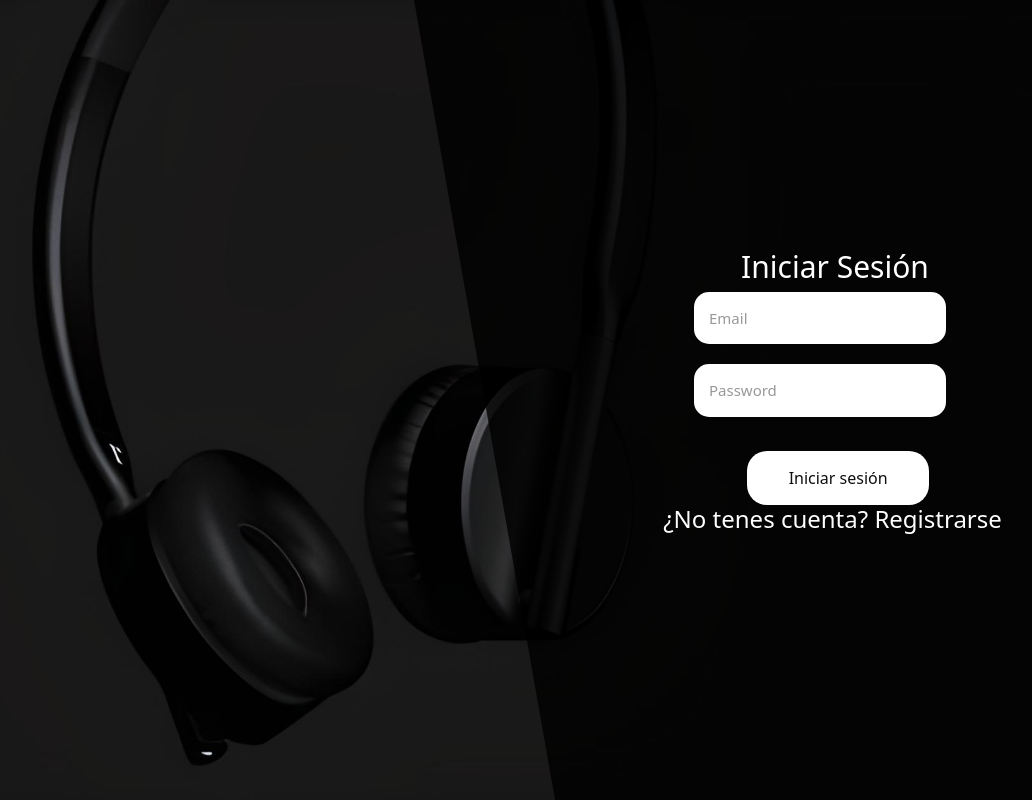
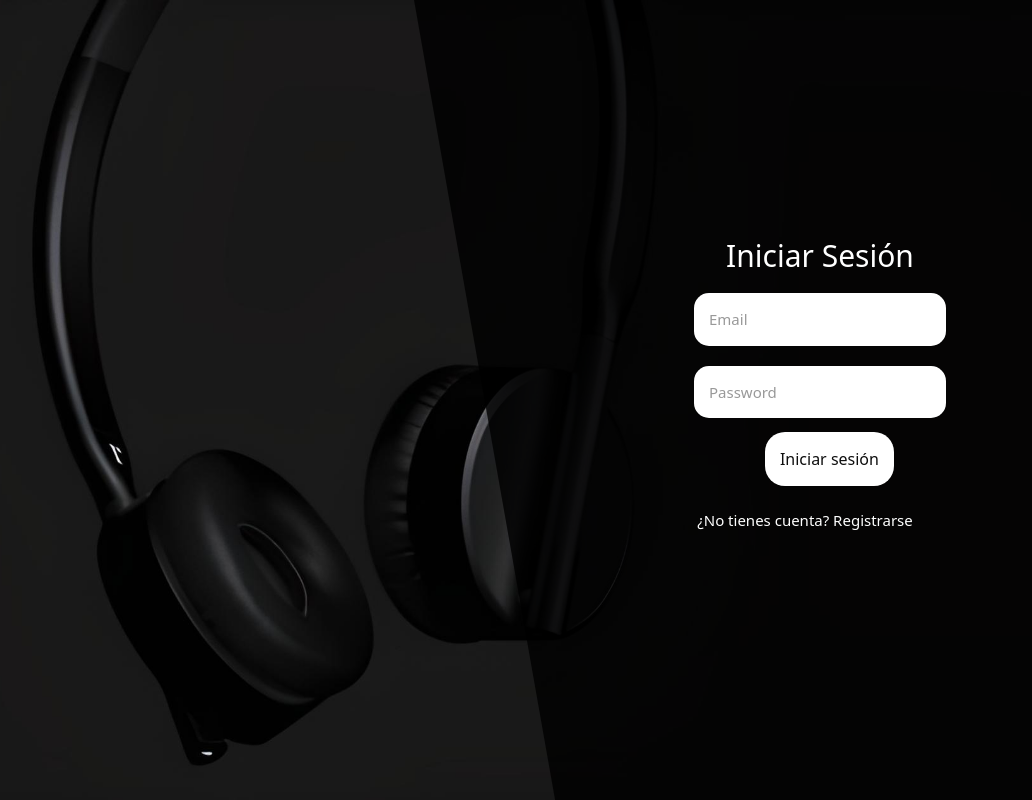
Before and after one commit to Agustinaa01/PL-Final-Front, a React (Create React App) app: page /login in a window 1280 px wide. Shown: the whole page, without its empty margins (160-1192 px from the left). Built offline with nearby package versions, Linux system fonts and the light colour scheme; the HTML template or start-up script is replaced by a standard one.

Commit message:
cambios login/register

```diff
--- a/src/components/login/Login.css
+++ b/src/components/login/Login.css
@@ -1,3 +1,15 @@
+.login {
+  margin: 0;
+  padding: 0;
+  background-color: #0f0f0f;
+  position: absolute;
+  width: 100%;
+  height: 100%;
+  background-image: url("./login.png");
+  background-size: cover;
+  background-repeat: no-repeat;
+  background-attachment: fixed;
+}
 .login {
   margin: 0;
   padding: 0;
@@ -22,7 +34,6 @@
   flex-direction: column;
   justify-content: center;
   align-items: center;
-  padding: 20px;
 }
 
 .login-box::before {
@@ -42,7 +53,7 @@
 .login-box h2 {
   font-size: 30px;
   line-height: 0.5;
-  margin-left: 30px;
+  margin-bottom: 20px;
 }
 
 .login-box input[type="email"],
@@ -55,11 +66,11 @@
   font-size: 15px;
 }
 
-.login-box .signin-button {
-  width: 50%;
-  padding: 15px 5px;
-  font-size: 16px;
-  margin-left: 75px;
+.signup-button {
+  padding: 15px;
+  font-size: 10px;
+  color: white;
+  cursor: pointer;
 }
 
 .login-box input[type="email"]::placeholder,
@@ -67,7 +78,7 @@
   color: #999;
 }
 
-.input-button .signin-button {
+.signin-button {
   background-color: white;
   color: #0f0f0f;
   border: none;
@@ -80,11 +91,6 @@
   color: white;
 }
 
-.signup-button {
-  color: white;
-  cursor: pointer;
-  margin-left: 25px;
-}
 .signup-button:hover {
   text-decoration: underline;
 }
@@ -96,3 +102,83 @@
   margin-top: 0px;
   margin-bottom: 0px;
 }
+
+.login-box {
+  color: white;
+  width: 600px;
+  height: 100vh;
+  position: fixed;
+  right: 0;
+  top: 0;
+  display: flex;
+  flex-direction: column;
+  justify-content: center;
+  align-items: center;
+}
+
+.login-box::before {
+  content: "";
+  background-color: black;
+  position: absolute;
+  width: 700px;
+  height: 1000vh;
+  top: 0;
+  right: 1%;
+  opacity: 0.8;
+  transform-origin: 0 0;
+  z-index: -1;
+  transform: rotate(-10deg);
+}
+
+.login-box h2 {
+  font-size: 30px;
+  line-height: 0.5;
+  margin-bottom: 20px;
+}
+
+.login-box input[type="email"],
+.login-box input[type="password"] {
+  width: 100%;
+  padding: 15px;
+  margin: 10px 0;
+  border: none;
+  border-radius: 15px;
+  font-size: 15px;
+}
+
+.signup-button {
+  padding: 15px;
+  font-size: 10px;
+  color: white;
+  cursor: pointer;
+}
+
+.login-box input[type="email"]::placeholder,
+.login-box input[type="password"]::placeholder {
+  color: #999;
+}
+
+.signin-button {
+  background-color: white;
+  color: #0f0f0f;
+  border: none;
+  border-radius: 20px;
+  cursor: pointer;
+}
+
+.login-box .signin-button:hover {
+  background-color: #0f0f0f;
+  color: white;
+}
+
+.signup-button:hover {
+  text-decoration: underline;
+}
+
+.input-vacio {
+  color: white;
+  text-align: center;
+  margin-left: 35px;
+  margin-top: 0px;
+  margin-bottom: 0px;
+}
--- a/src/components/login/Login.js
+++ b/src/components/login/Login.js
@@ -6,9 +6,9 @@ const LoginForm = () => {
   // estados para el correo electrónico y la contraseña
   const [email, setEmail] = useState("");
   const [password, setPassword] = useState("");
-  const[error,setError] = useState(null);
+  const [error, setError] = useState(null);
 
-  const emailRef= useRef(null);
+  const emailRef = useRef(null);
   const passwordRef = useRef(null);
   const navigate = useNavigate();
 
@@ -26,16 +26,16 @@ const LoginForm = () => {
     let isError = false;
     if (email.length === 0) {
       emailRef.current.focus();
-        setError({...error, emailError: "Por favor complete el email"})
+      setError({ ...error, emailError: "Por favor complete el email" })
       isError = true;
     }
-      if(password.length === 0){
+    if (password.length === 0) {
       passwordRef.current.focus();
-        setError({...error, passwordError: "Por favor complete la contraseña"})
+      setError({ ...error, passwordError: "Por favor complete la contraseña" })
       isError = true;
     }
 
-      if(isError)
+    if (isError)
       return;
 
     alert("Todo bien!");
@@ -59,7 +59,7 @@ const LoginForm = () => {
             ref={emailRef}
           />
           {error?.emailError && <p className="input-vacio">{error.emailError}</p>}
-          <br/>
+          <br />
           <input
             onChange={handlePasswordChange}
             placeholder="Password"
@@ -70,13 +70,12 @@ const LoginForm = () => {
         {error?.passwordError && <p className="input-vacio">{error.passwordError}</p>}
         <br />
         <div className="input-button">
-        <button
-          onClick={handleLoginClick}
-          className="signin-button"
-          type="button">
+          <button onClick={handleLoginClick} className="signin-button" type="button">
             Iniciar sesión
           </button>
-        <h4 className="signup-button" onClick={handleRegister} >¿No tenes cuenta? Registrarse</h4>
+          <h4 className="signup-button" onClick={handleRegister}>
+            ¿No tienes cuenta? Registrarse
+          </h4>
         </div>
       </div>
     </div>
--- a/src/components/register/Register.css
+++ b/src/components/register/Register.css
@@ -42,7 +42,8 @@
 .register-box h2 {
   font-size: 30px;
   line-height: .5;
-  margin-left: 20px;
+  margin-left: 5px;
+  margin-bottom: 20px;
 }
 
 .register-box input[type="email"],
@@ -72,6 +73,7 @@
   text-align: center;
   cursor: pointer;
   margin-left: 30%;
+  margin-top: -20px;
 }
 
 .register-box input[type="email"]::placeholder,
@@ -99,3 +101,12 @@
   text-align: center;
   margin-left: 35px;
 }
+.signup-button{
+  font-size: 15px;
+  margin-top: 10px;
+  margin-right: 30px;
+}
+
+.button {
+  margin: 0;
+}
--- a/src/components/register/Register.js
+++ b/src/components/register/Register.js
@@ -72,7 +72,7 @@ const RegisterForm = () => {
 
     alert("Todo bien!");
     setError(null);
-    navigate("/home")
+    navigate("/login")
   };
 
   const handleLogin = () => {
```
Lines whose indentation alone changed are shown as unchanged.
